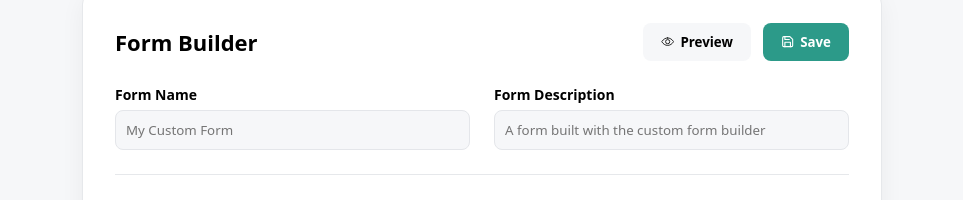
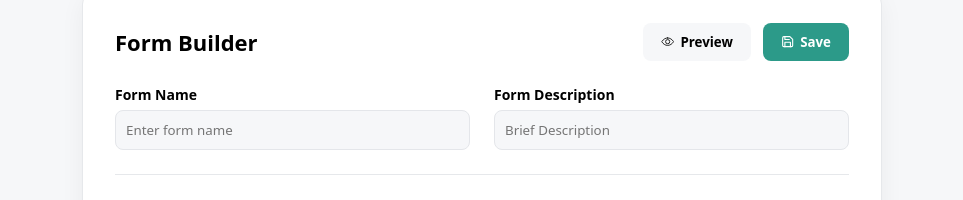
Before and after one commit to Agladima/expense, a React (Vite) app: page /builder in a window 1280 px wide. Shown: the part 194-394 px from the top of the page, without its empty margins (158-1121 px from the left). Built offline with nearby package versions, Linux system fonts and the light colour scheme.

Commit message:
placeholder

```diff
--- a/src/components/Builder.jsx
+++ b/src/components/Builder.jsx
@@ -115,14 +115,11 @@ function Builder() {
             <div className="form-meta">
               <div className="form-name">
                 <label>Form Name</label>
-                <input type="text" placeholder="My Custom Form" />
+                <input type="text" placeholder="Enter form name" />
               </div>
               <div className="form-desc">
                 <label>Form Description</label>
-                <input
-                  type="text"
-                  placeholder="A form built with the custom form builder"
-                />
+                <input type="text" placeholder="Brief Description" />
               </div>
             </div>
 
```
